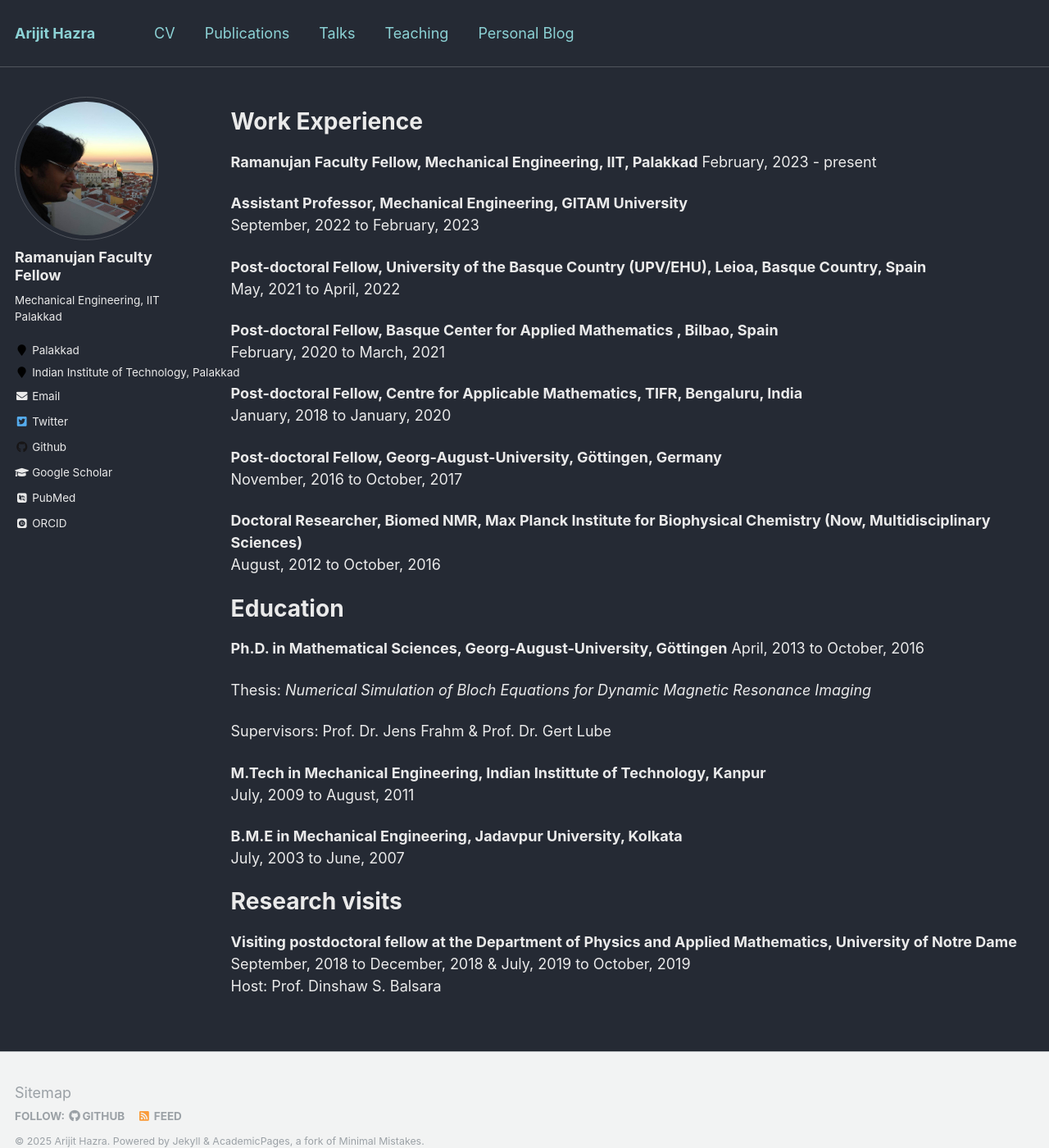
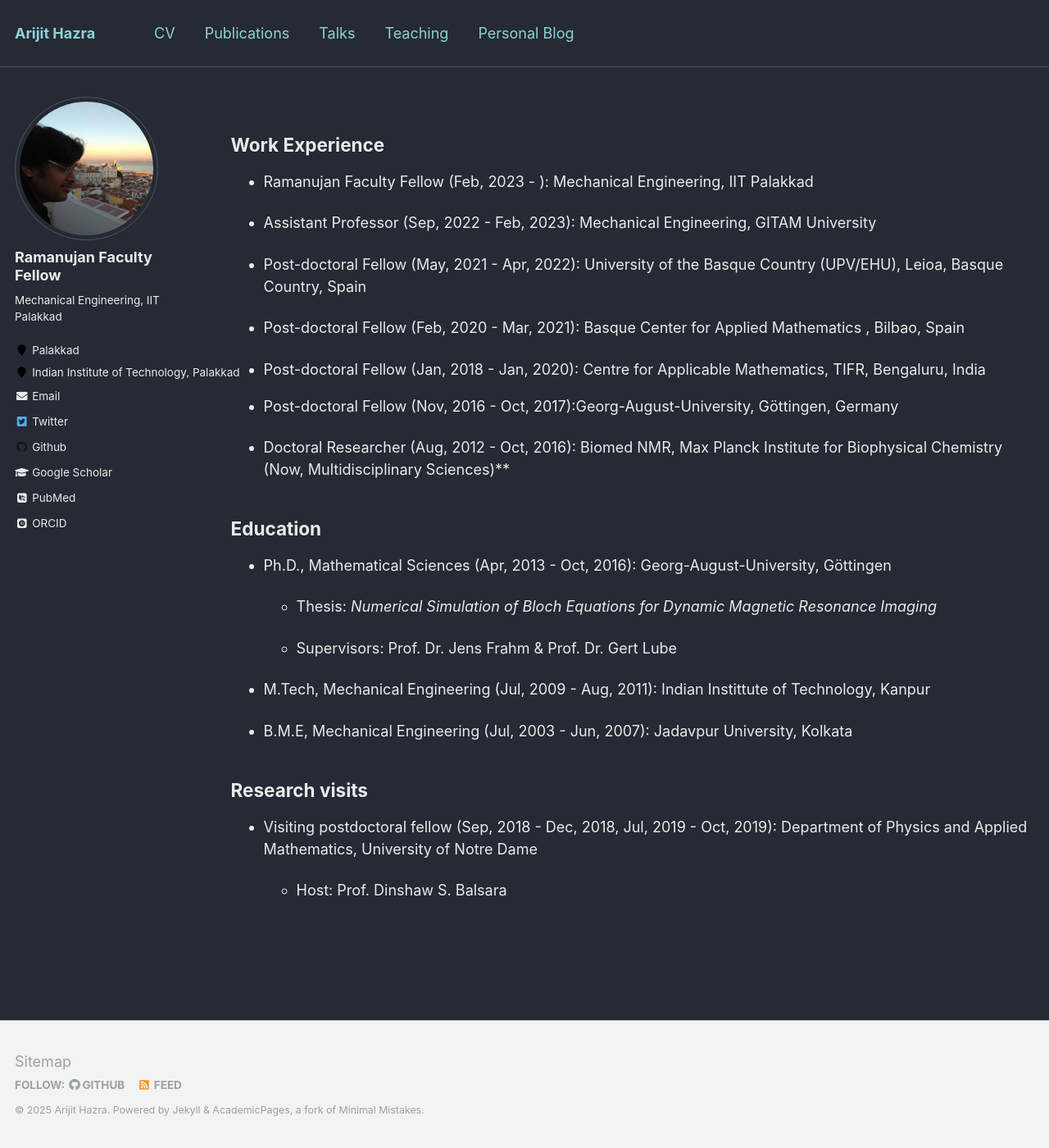
Before and after one commit to ahazra/ahazra.github.io, a Jekyll site: the page built from _pages/cv.md, in a window 1280 px wide and 1400 px high. Shown: the whole window at 82% size. Built offline with Jekyll 4.4.1, drawn with Linux system fonts in a browser that asks for light colours; some web fonts are replaced.

Commit message:
more updates

```diff
--- a/_pages/cv.md
+++ b/_pages/cv.md
@@ -10,53 +10,47 @@ redirect_from:
 {% include base_path %}
 
 
-Work Experience
-======
+## Work Experience
 
-**Ramanujan Faculty Fellow, Mechanical Engineering, IIT, Palakkad**
-February, 2023 - present
+- Ramanujan Faculty Fellow (Feb, 2023 - ): Mechanical Engineering, IIT Palakkad
 
-**Assistant Professor, Mechanical Engineering, GITAM University**
-September, 2022 to February, 2023
+- Assistant Professor (Sep, 2022 - Feb, 2023):  Mechanical Engineering, GITAM University
 
-**Post-doctoral Fellow, University of the Basque Country (UPV/EHU), Leioa, Basque Country, Spain**
-May, 2021 to April, 2022
+
+- Post-doctoral Fellow (May, 2021 - Apr, 2022): University of the Basque Country (UPV/EHU), Leioa, Basque Country, Spain
 <!--- I worked in the group led by David Pardo on the topic of *Deep learning-based inversion for geosteering* --->
 
-**Post-doctoral Fellow, Basque Center for Applied Mathematics , Bilbao, Spain**
-February, 2020 to March, 2021
+- Post-doctoral Fellow (Feb, 2020 - Mar, 2021): Basque Center for Applied Mathematics , Bilbao, Spain
+
 <!--- I worked in the group led by David Pardo on the topic of *Deep learning-based inversion for geosteering* --->
 
-**Post-doctoral Fellow, Centre for Applicable Mathematics, TIFR, Bengaluru, India**
-January, 2018 to January, 2020
+- Post-doctoral Fellow (Jan, 2018 - Jan, 2020): Centre for Applicable Mathematics, TIFR, Bengaluru, India
+
 <!--- I worked in the group led by Praveen Chandrashekar on --->
 
-**Post-doctoral Fellow, Georg-August-University, G&ouml;ttingen, Germany**
-November, 2016 to October, 2017
+- Post-doctoral Fellow (Nov, 2016 - Oct, 2017):Georg-August-University, G&ouml;ttingen, Germany
 
-**Doctoral Researcher, Biomed NMR, Max Planck Institute for Biophysical Chemistry (Now, Multidisciplinary Sciences)**
-August, 2012 to October, 2016
+- Doctoral Researcher (Aug, 2012 - Oct, 2016): Biomed NMR, Max Planck Institute for Biophysical Chemistry (Now, Multidisciplinary Sciences)**
 
 
-Education
-======
-**Ph.D. in Mathematical Sciences, Georg-August-University, G&ouml;ttingen**
-April, 2013 to October, 2016
 
-Thesis: *Numerical Simulation of Bloch Equations for Dynamic Magnetic Resonance
+## Education
+- Ph.D., Mathematical Sciences (Apr, 2013 - Oct, 2016): Georg-August-University, G&ouml;ttingen
+
+    * Thesis: *Numerical Simulation of Bloch Equations for Dynamic Magnetic Resonance
 Imaging*
 
-Supervisors: Prof. Dr. Jens Frahm & Prof. Dr. Gert Lube
+    * Supervisors: Prof. Dr. Jens Frahm & Prof. Dr. Gert Lube
 
-**M.Tech in Mechanical Engineering, Indian Instittute of Technology, Kanpur**
-July, 2009 to August, 2011
-
-**B.M.E in Mechanical Engineering, Jadavpur University, Kolkata**
-July, 2003 to June, 2007
+- M.Tech, Mechanical Engineering (Jul, 2009 - Aug, 2011): Indian Instittute of Technology, Kanpur
 
 
-Research visits
-======
-**Visiting postdoctoral fellow at the Department of Physics and Applied Mathematics, University of Notre Dame**
-September, 2018 to December, 2018 & July, 2019 to October, 2019
-Host: Prof. Dinshaw S. Balsara
+- B.M.E, Mechanical Engineering (Jul, 2003 - Jun, 2007): Jadavpur University, Kolkata
+
+
+
+## Research visits
+
+- Visiting postdoctoral fellow (Sep, 2018 - Dec, 2018, Jul, 2019 - Oct, 2019): Department of Physics and Applied Mathematics, University of Notre Dame
+
+    - Host: Prof. Dinshaw S. Balsara
```
